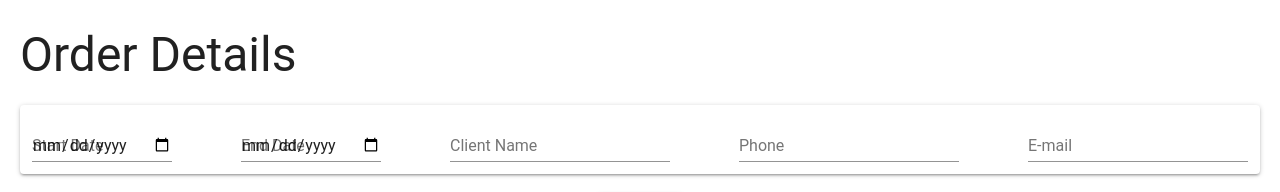
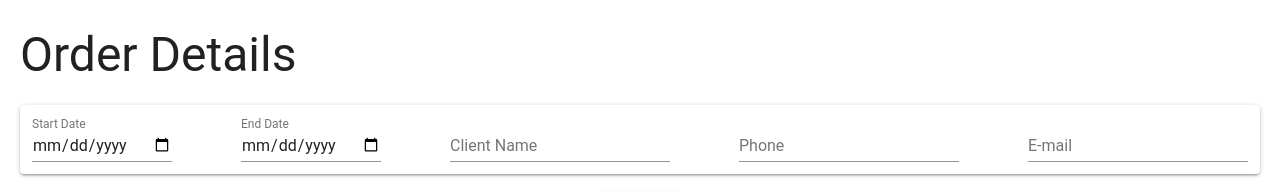
Before and after one commit to luanapp/ifood-fullstack-test, a React app in the folder frontend-app/: page / in a window 1280 px wide. Shown: the top 192 px of the page. Built offline with nearby package versions, Linux system fonts and the light colour scheme.

Commit message:
Layout fix

```diff
--- a/frontend-app/src/components/OrderSearch.jsx
+++ b/frontend-app/src/components/OrderSearch.jsx
@@ -44,8 +44,8 @@ export class OrderSearch extends React.Component {
             <div className="order-search">
                 <div className="search-fields">
                     <Paper className="page">
-                        <TextField className="field" name="startDate" type="date" margin="dense" label="Start Date" value={startDate} onChange={this.onFieldChange.bind(this)} />
-                        <TextField className="field" name="endDate" type="date" margin="dense" label="End Date" value={endDate} onChange={this.onFieldChange.bind(this)} />
+                        <TextField className="field" name="startDate" type="date" margin="dense" label="Start Date" value={startDate} onChange={this.onFieldChange.bind(this)} InputLabelProps={{shrink: true,}} />
+                        <TextField className="field" name="endDate" type="date" margin="dense" label="End Date" value={endDate} onChange={this.onFieldChange.bind(this)} InputLabelProps={{shrink: true,}} />
                         <TextField className="field" name="name" type="text" margin="dense" label="Client Name" value={name} onChange={this.onFieldChange.bind(this)} />
                         <TextField className="field" name="phone" type="text" margin="dense" label="Phone" value={phone} onChange={this.onFieldChange.bind(this)} />
                         <TextField className="field" name="email" type="text" margin="dense" label="E-mail" value={email} onChange={this.onFieldChange.bind(this)} />
```
